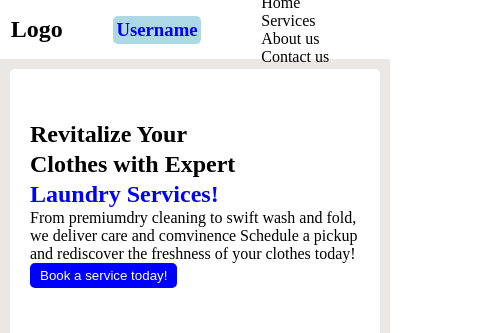
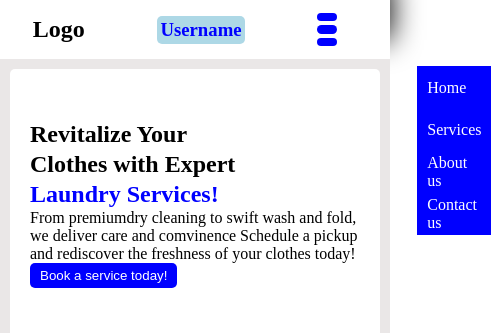
Before and after one commit to Abdulaskar07/up-Task-7, a plain HTML site: page index.html in a window 390 px wide. Shown: the top 333 px of the page, 491 px wide, since content can reach past the window. Drawn offline with Linux system fonts and the light colour scheme.

Commit message:
Add files via upload

```diff
--- a/Style.css
+++ b/Style.css
@@ -6,6 +6,9 @@
 .container{
 
 }
+/* .relative-sibling{
+    margin-right: -10000x;
+} */
 
 nav{
     height: 7vh;
@@ -87,11 +90,39 @@ img {
         display: none;
 
     }
+    .hambuger{
+        width: 20px;
+        /* background-color: violet; */
+        height: 4vh;
+        margin-right: -40px;
+        display: flex;
+        flex-direction: column;
+        justify-content: space-between;
+    }
+    .line{
+        width: 20px;
+        height: 1vh;
+        background-color: blue;
+        border-radius: 40px;
+
+
+    }
+    .hambuger-nav{
+        position: absolute;
+        display: flex;
+        flex-direction: column;
+        background-color: blue;
+        color: white;
+        margin-top: 20px;
+        margin-left: 100px;
+        height: 20vh;
+
+    }
 
     .hambuger:hover~ .hambuger-nav{
-        margin-left:-100px ;
+        margin-left:-10px ;
     }
-    ul:hover{
+    .sub-nav ul:hover{
         background-color: lightblue;
     }
 
@@ -108,10 +139,11 @@ img {
     h3{
         margin-right: -10vh;
     }
-    .relative-sibling .hambuger-nav{
-        position: relative;
+    .relative-sibling{
+        position: absolute;
+        transform: translatey(200px);
+    }
 
-    }
 
 
 }
```
